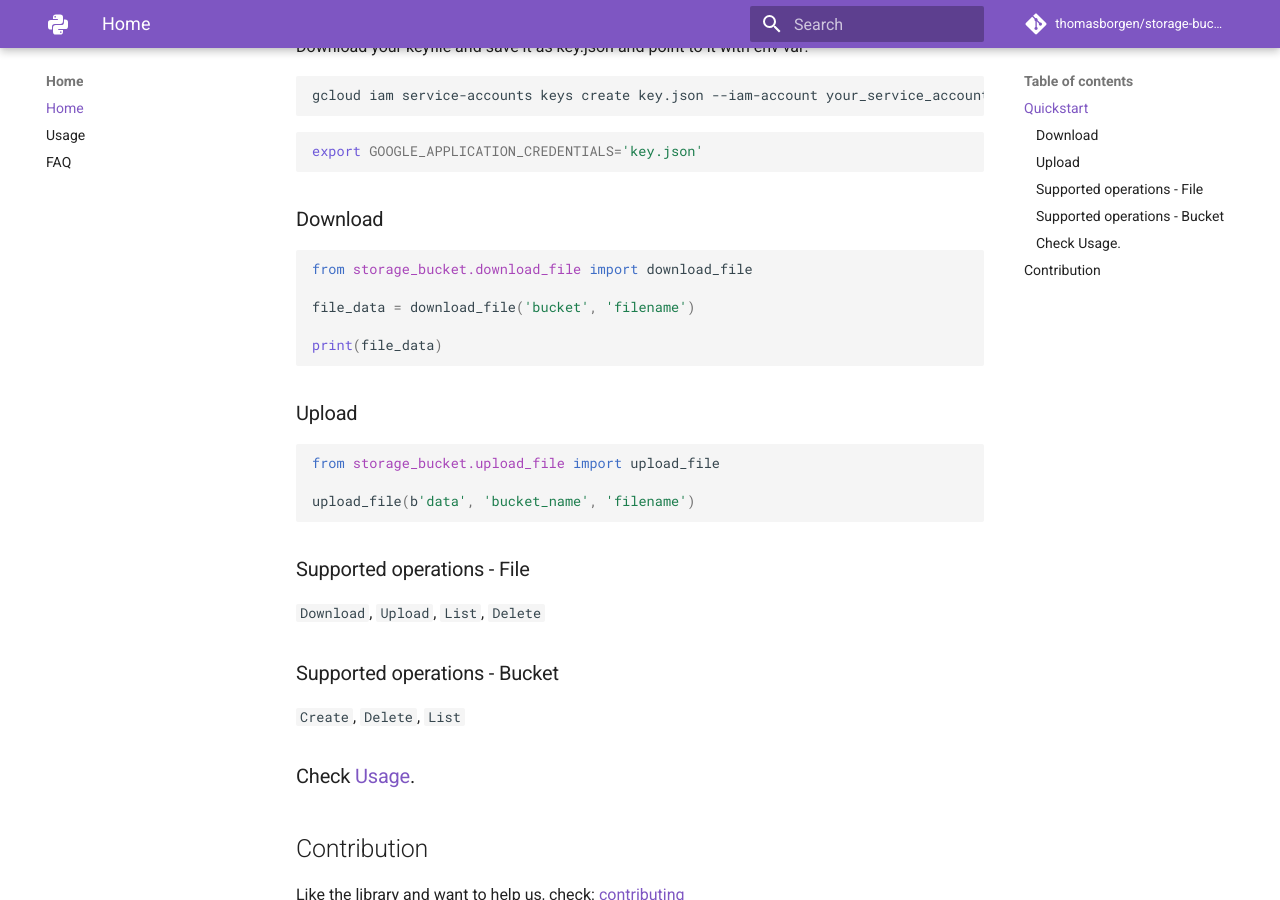
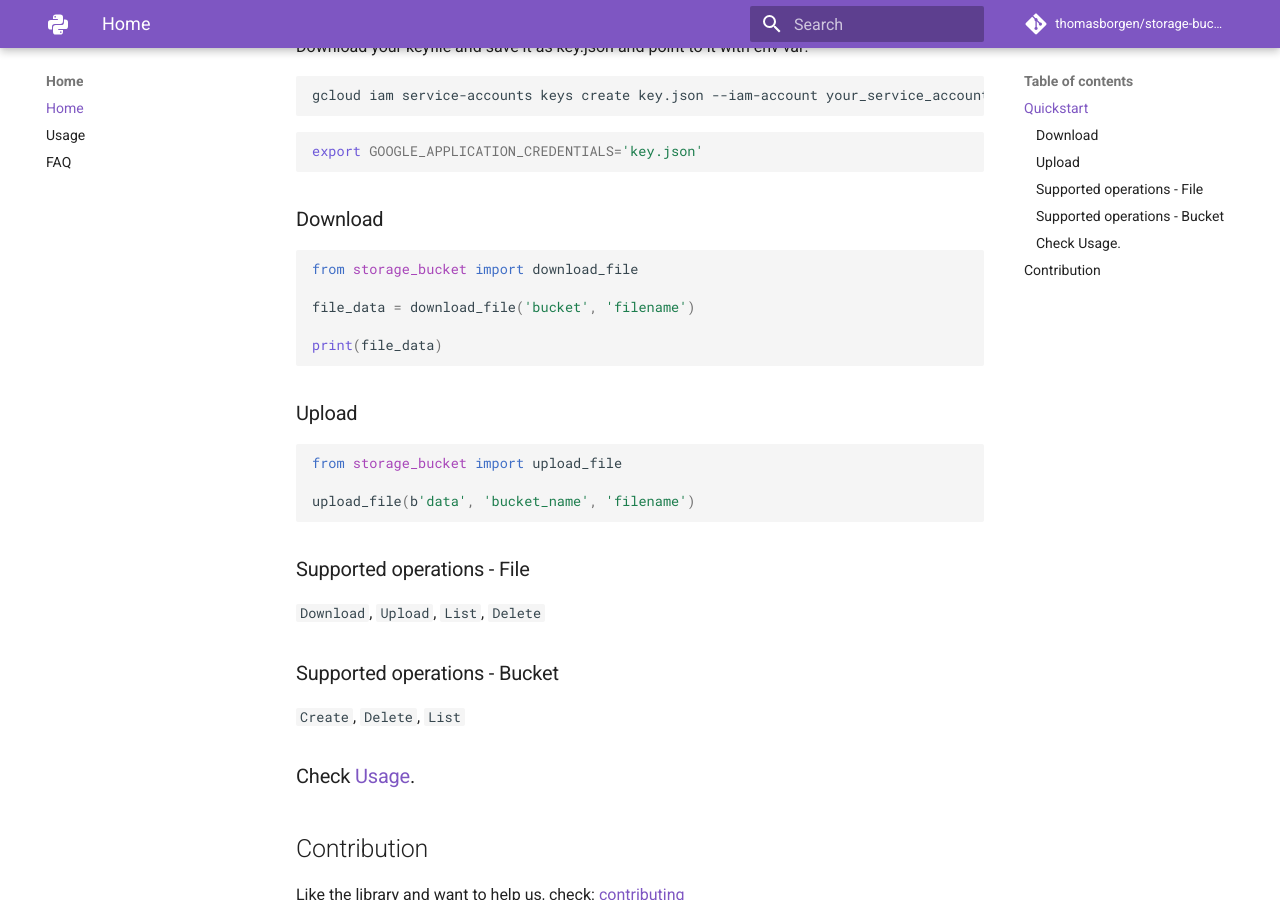
Before and after one commit to thomasborgen/storage-bucket, an MkDocs documentation site: the page built from docs/index.md, in a window 1280 px wide and 900 px high, scrolled down 777 px. Built offline with MkDocs 1.6.1 and Material for MkDocs 9.7.7, drawn with Linux system fonts in a browser that asks for light colours; comment, search, counter and statistics services are not loaded.

````diff
--- a/docs/index.md
+++ b/docs/index.md
@@ -40,7 +40,7 @@ export GOOGLE_APPLICATION_CREDENTIALS='key.json'
 
 ### Download
 ```python
-from storage_bucket.download_file import download_file
+from storage_bucket import download_file
 
 file_data = download_file('bucket', 'filename')
 
@@ -49,7 +49,7 @@ print(file_data)
 
 ### Upload
 ```python
-from storage_bucket.upload_file import upload_file
+from storage_bucket import upload_file
 
 upload_file(b'data', 'bucket_name', 'filename')
 ```
````
